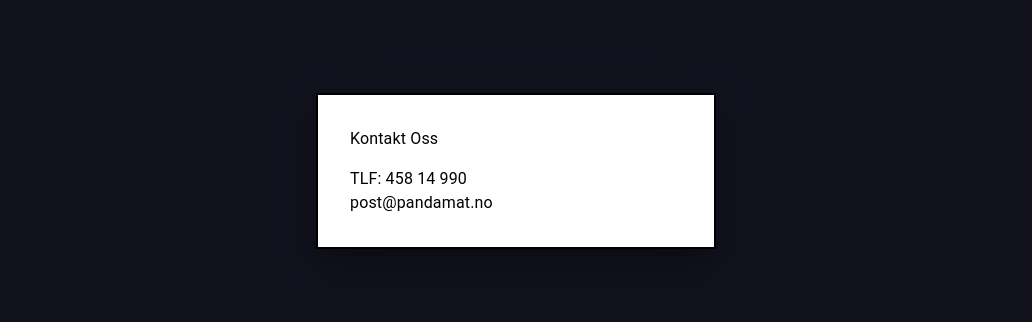
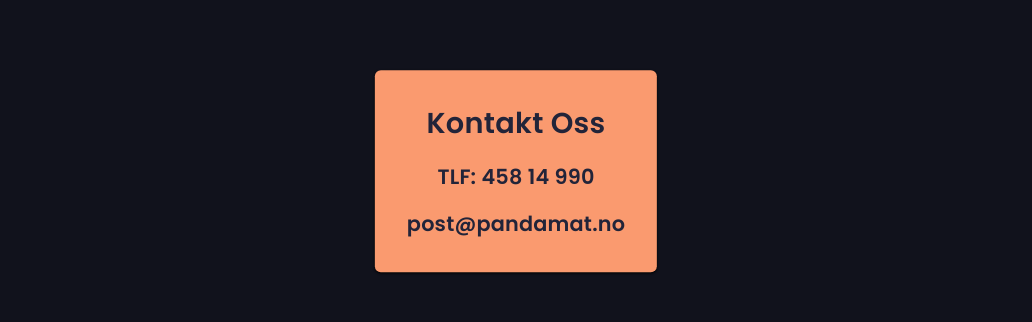
Before and after one commit to ellrub/panda, a React (Create React App) app in the folder panda/: page / in a window 1280 px wide. Both pictures are taken after a click on the button 1108 px from the left and 758 px from the top of the page. Shown: the part 229-551 px from the top of the page, without its empty margins (124-1156 px from the left). Built offline with nearby package versions, Linux system fonts and the light colour scheme.

Commit message:
UI
Added contact modal

```diff
--- a/panda/src/components/Modal/ModalContact.jsx
+++ b/panda/src/components/Modal/ModalContact.jsx
@@ -11,12 +11,7 @@
     position: 'absolute',
     top: '50%',
     left: '50%',
-    transform: 'translate(-50%, -50%)',
-    width: 400,
-    bgcolor: 'background.paper',
-    border: '2px solid #000',
-    boxShadow: 24,
-    p: 4,
+    transform: 'translate(-50%, -50%)'
 };
 
 
@@ -33,13 +28,18 @@
                 open={open}
                 onClose={handleClose}
             >
-                <Box sx={style}>
-                <Typography id="modal__time-title">
+                <Box sx={style} className="modal__contact-box">
+                <Typography id="modal__contact-title">
                     Kontakt Oss
                 </Typography>
-                <Typography id="modal__time-description" sx={{ mt: 2 }}>
-                    TLF: 458 14 990<br/>post@pandamat.no
-                </Typography>
+                <div className="modal__contact-descript-box">
+                    <Typography id="modal__contact-description" sx={{ mt: 2 }}>
+                        <a href="tel:+4745814990">TLF: 458 14 990</a>
+                    </Typography>
+                    <Typography id="modal__contact-description" sx={{ mt: 2 }}>
+                        <a href="mailto:post@pandamat.no">post@pandamat.no</a>
+                    </Typography>
+                </div>
                 </Box>
             </Modal>
         </div>
--- a/panda/src/components/Modal/ModalContact.scss
+++ b/panda/src/components/Modal/ModalContact.scss
@@ -0,0 +1,37 @@
+.modal__contact-box {
+    background-color: var(--secondary-color);
+
+    margin: 0 auto;
+    border-radius: 6px;
+    border: none;
+    box-shadow: 0 1px 3px 0px black;
+
+    text-align: center;
+
+    .modal__contact-descript-box {
+        padding: 0rem 2rem 2rem 2rem;
+    }
+
+
+    #modal__contact-title {
+        font-family: var(--font-base);
+        font-weight: 600;
+        font-size: 1.8rem;
+        color: var(--primary-color);
+        padding-top: 2rem;
+    }
+
+    #modal__contact-description {
+        font-family: var(--font-base);
+        font-weight: 600;
+        color: var(--primary-color);
+
+
+        font-size: 1.3rem;
+
+        a {
+            text-decoration: none;
+            color: var(--primary-color);
+        }
+    }
+}
```
